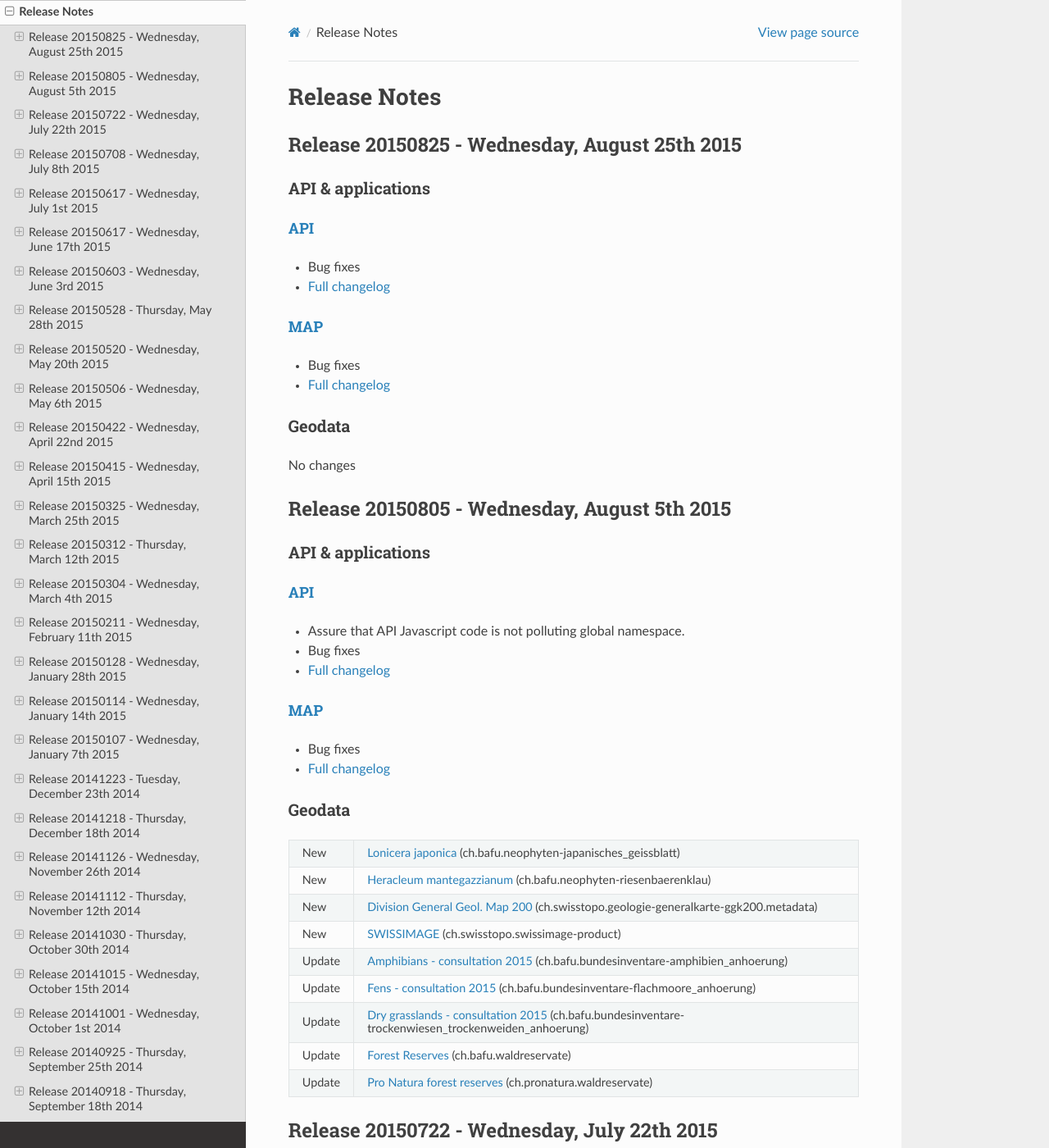
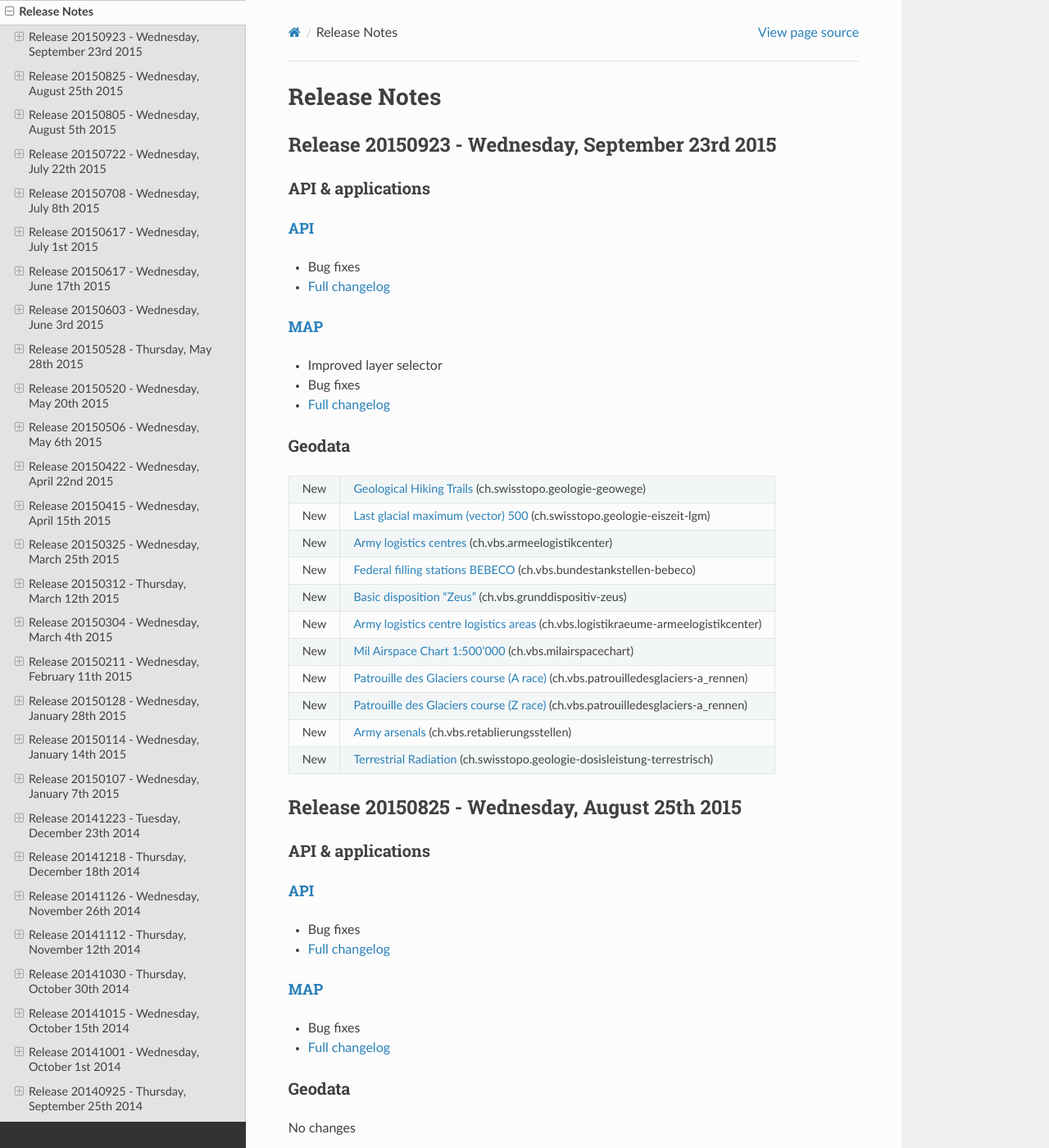
Before and after one commit to swisstopo-test/doc-chsdi3, a Sphinx documentation site: the page built from source/releasenotes/index.rst, in a window 1280 px wide and 1400 px high. Shown: the whole window at 82% size. Built offline with Sphinx 7.4.7 and the Read the Docs theme 2.0.0, drawn with Linux system fonts in a browser that asks for light colours.

Commit message:
releasenotes for deploy 20150923

```diff
--- a/source/releasenotes/index.rst
+++ b/source/releasenotes/index.rst
@@ -8,6 +8,53 @@
 
 Release Notes
 =============
+
+.. _releasenotes_20150923:
+
+Release 20150923 - Wednesday, September 23rd 2015
+------------------------------------------------
+
+API & applications
+******************
+
+`API <//api3.geo.admin.ch>`__
+'''''''''''''''''''''''''''''
+
+- Bug fixes
+- `Full changelog <https://github.com/geoadmin/mf-chsdi3/compare/r_150825...r_150923>`__
+
+`MAP <//map.geo.admin.ch>`__
+'''''''''''''''''''''''''''''
+
+- Improved layer selector
+- Bug fixes
+- `Full changelog <https://github.com/geoadmin/mf-geoadmin3/compare/r_150825...r_150923>`__
+
+Geodata
+*******
++--------+----------------------------------------------------------------------------------------------------------------------------------------------------------------------------------------------------+
+| New    | `Geological Hiking Trails <//map.geo.admin.ch/?layers=ch.swisstopo.geologie-geowege>`__ (ch.swisstopo.geologie-geowege)                                                                            |
++--------+----------------------------------------------------------------------------------------------------------------------------------------------------------------------------------------------------+
+| New    | `Last glacial maximum (vector) 500 <//map.geo.admin.ch/?layers=ch.swisstopo.geologie-eiszeit-lgm>`__ (ch.swisstopo.geologie-eiszeit-lgm)                                                           |
++--------+----------------------------------------------------------------------------------------------------------------------------------------------------------------------------------------------------+
+| New    | `Army logistics centres <//map.geo.admin.ch/?layers=ch.vbs.armeelogistikcenter>`__ (ch.vbs.armeelogistikcenter)                                                                                    |
++--------+----------------------------------------------------------------------------------------------------------------------------------------------------------------------------------------------------+
+| New    | `Federal filling stations BEBECO <//map.geo.admin.ch/?layers=ch.vbs.bundestankstellen-bebeco>`__ (ch.vbs.bundestankstellen-bebeco)                                                                 |
++--------+----------------------------------------------------------------------------------------------------------------------------------------------------------------------------------------------------+
+| New    | `Basic disposition "Zeus" <//map.geo.admin.ch/?layers=ch.vbs.grunddispositiv-zeus>`__ (ch.vbs.grunddispositiv-zeus)                                                                                |
++--------+----------------------------------------------------------------------------------------------------------------------------------------------------------------------------------------------------+
+| New    | `Army logistics centre logistics areas <//map.geo.admin.ch/?layers=ch.vbs.logistikraeume-armeelogistikcenter>`__ (ch.vbs.logistikraeume-armeelogistikcenter)                                       |
++--------+----------------------------------------------------------------------------------------------------------------------------------------------------------------------------------------------------+
+| New    | `Mil Airspace Chart 1:500'000 <//map.geo.admin.ch/?layers=ch.vbs.milairspacechart>`__ (ch.vbs.milairspacechart)                                                                                    |
++--------+----------------------------------------------------------------------------------------------------------------------------------------------------------------------------------------------------+
+| New    | `Patrouille des Glaciers course (A race) <//map.geo.admin.ch/?layers=ch.vbs.patrouilledesglaciers-a_rennen>`__ (ch.vbs.patrouilledesglaciers-a_rennen)                                             |
++--------+----------------------------------------------------------------------------------------------------------------------------------------------------------------------------------------------------+
+| New    | `Patrouille des Glaciers course (Z race) <//map.geo.admin.ch/?layers=ch.vbs.patrouilledesglaciers-z_rennen>`__ (ch.vbs.patrouilledesglaciers-a_rennen)                                             |
++--------+----------------------------------------------------------------------------------------------------------------------------------------------------------------------------------------------------+
+| New    | `Army arsenals <//map.geo.admin.ch/?layers=ch.vbs.retablierungsstellen>`__ (ch.vbs.retablierungsstellen)                                                                                           |
++--------+----------------------------------------------------------------------------------------------------------------------------------------------------------------------------------------------------+
+| New    | `Terrestrial Radiation <//map.geo.admin.ch/?layers=ch.swisstopo.geologie-dosisleistung-terrestrisch>`__ (ch.swisstopo.geologie-dosisleistung-terrestrisch)                                         |
++--------+----------------------------------------------------------------------------------------------------------------------------------------------------------------------------------------------------+
 
 .. _releasenotes_20150825:
 
```
